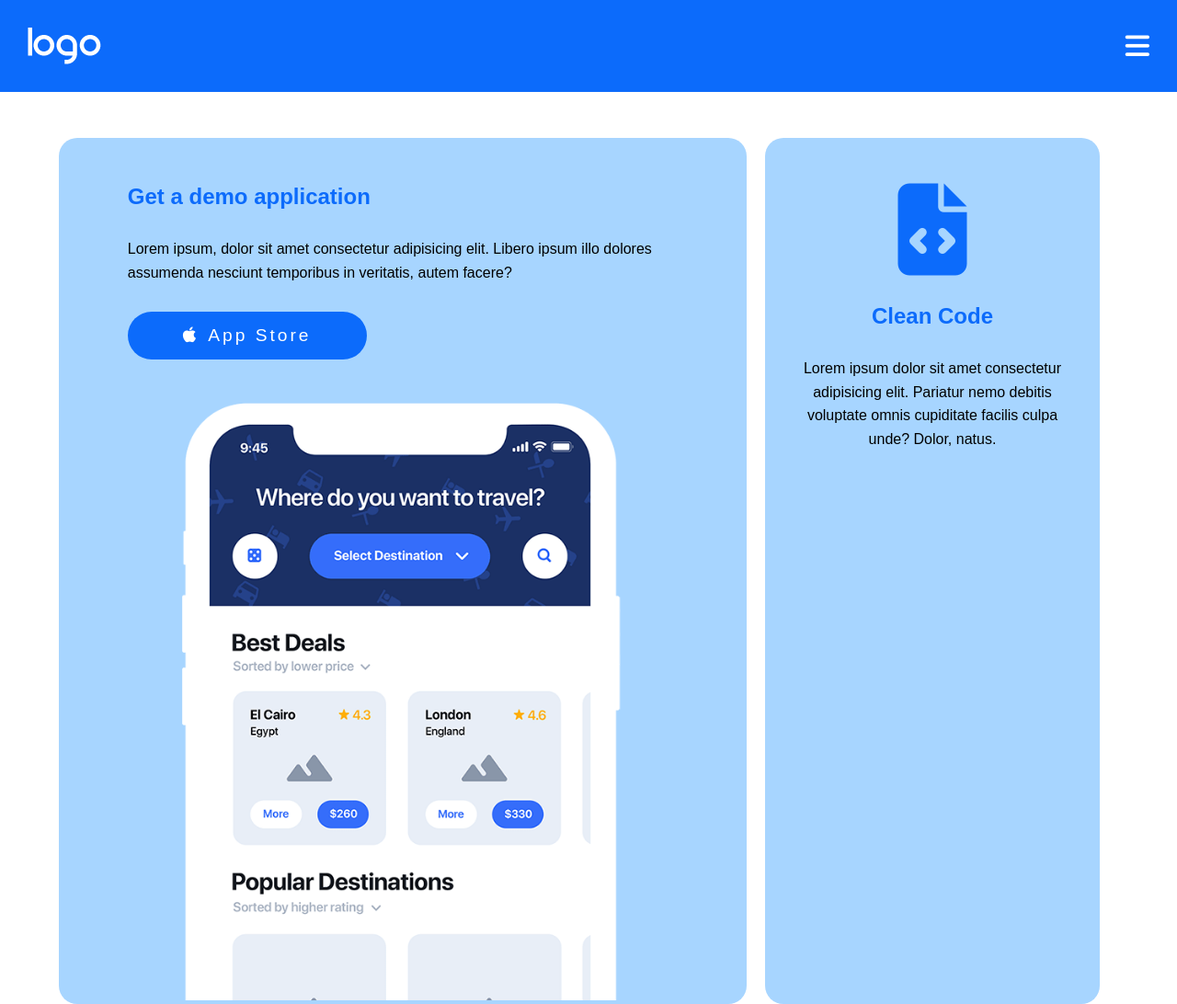
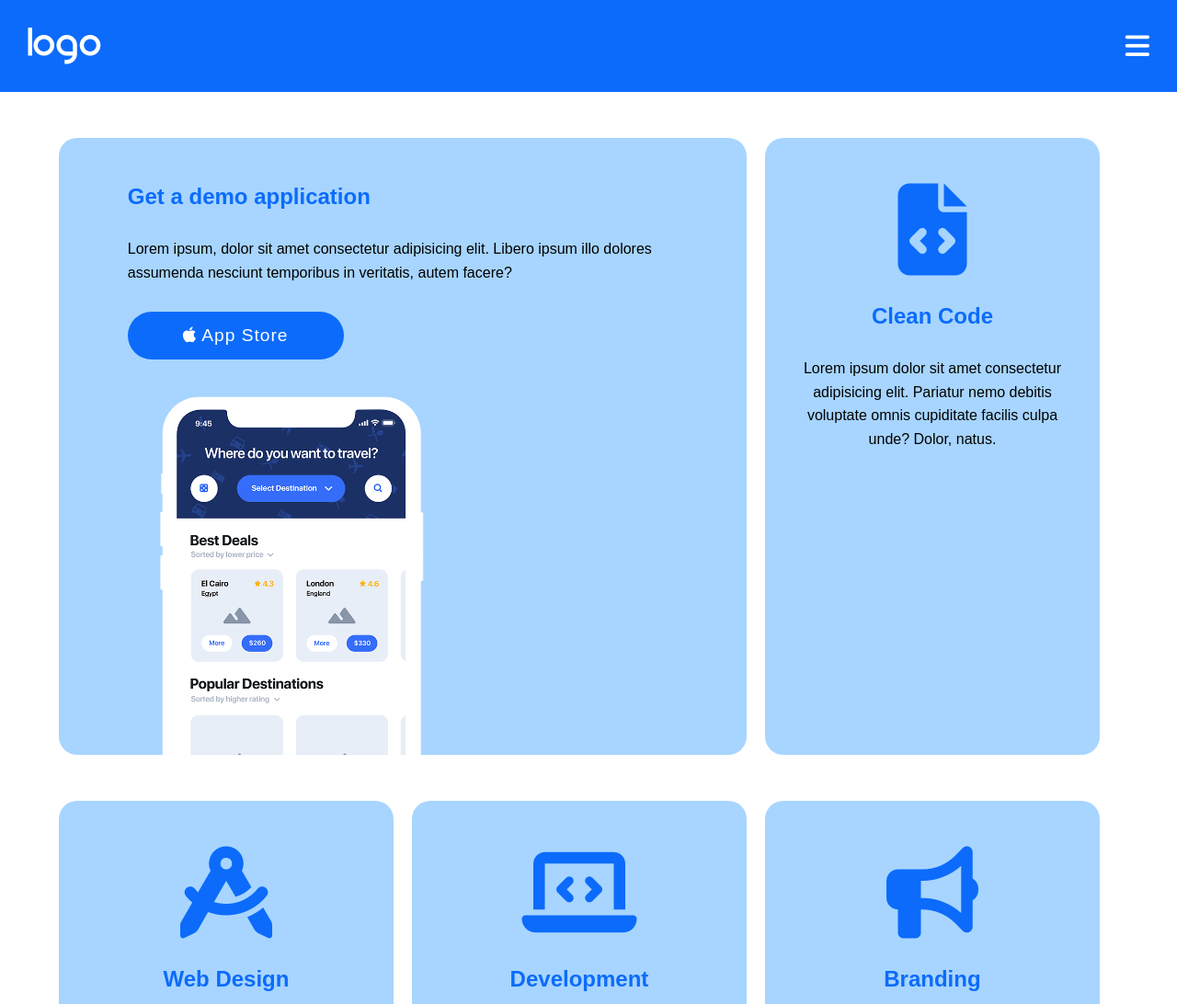
Before and after one commit to pannellalino/htmlcss-responsive-layout, a plain HTML site: page index.html in a window 1280 px wide. Shown: the top 1092 px of the page at 92% size. Drawn offline with Linux system fonts and the light colour scheme.

Commit message:
first-section-end

```diff
--- a/css/style.css
+++ b/css/style.css
@@ -9,7 +9,7 @@ body{
 }
 
 .container{
-  max-width: 1200px;
+  max-width: 1400px;
   margin: auto;
   padding: 50px 0;
   width: 80%;
@@ -67,7 +67,7 @@ header .fa-solid{
 
 .app .box a{
   font-size: 1.2rem;
-  letter-spacing: 3px;
+  letter-spacing: 1px;
   color: white;
   text-decoration: none;
   background-color: #0C6BFB;
@@ -78,11 +78,14 @@ header .fa-solid{
 }
 
 .app .box a .fa-brands{
-  padding-right: 10px;
+  padding-right: 5px;
 }
 
 .app .box img{
-  width: 100%;
+  width: auto;
+  max-width: 100%;
+  max-height: 300px;
+  display: block;
 }
 
 .app .box .fa-solid{
@@ -103,6 +106,12 @@ header .fa-solid{
   }
   .app .box{
     width: calc(100% / 3 - 20px);
+  }
+  .app .box img{
+    display: block;
+    max-height: 400px;
+    width: auto;
+    text-align: left;
   }
 }
 
```
